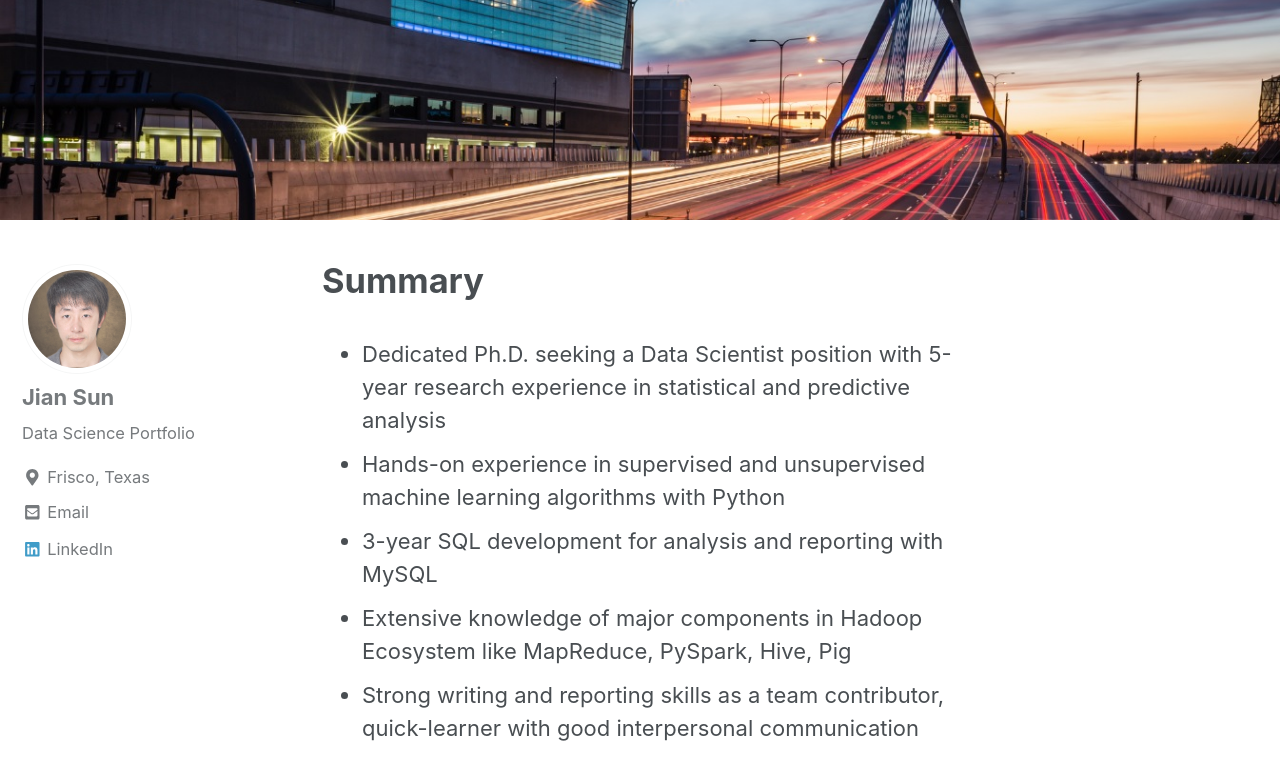
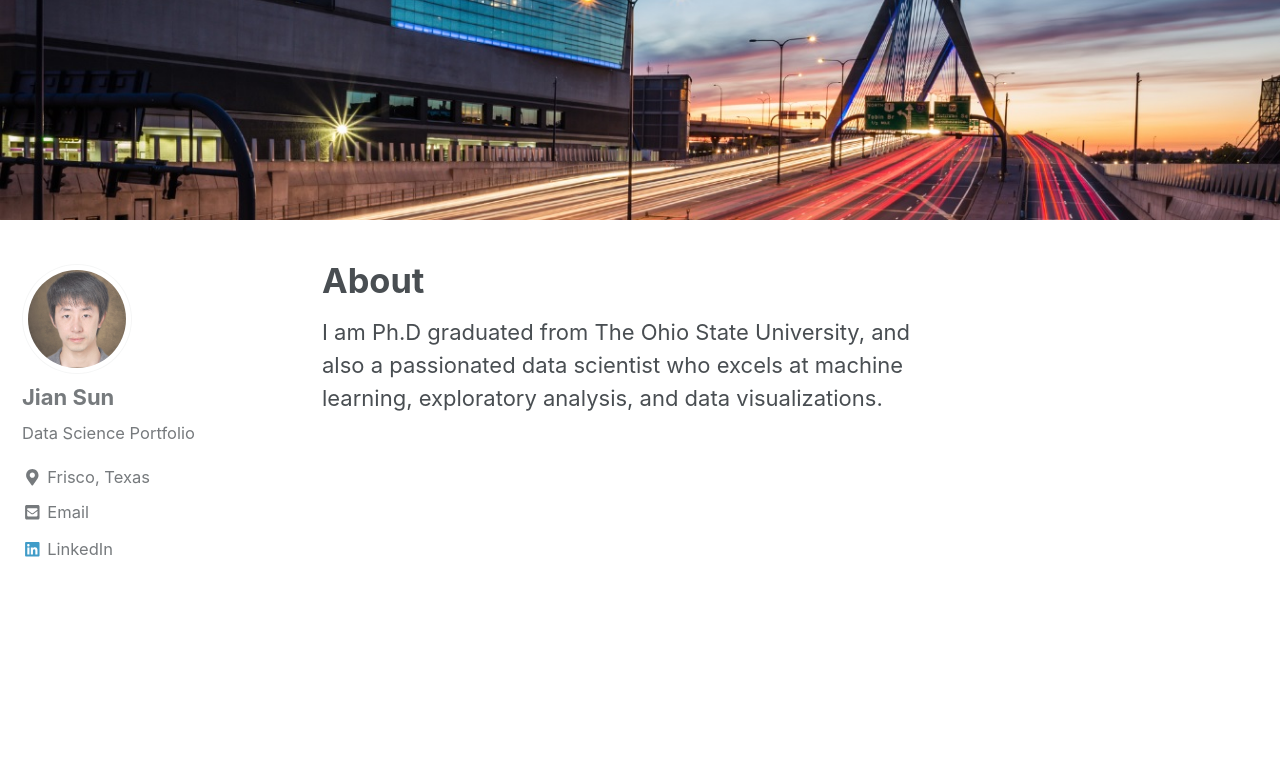
Before and after one commit to jianv/jianv.github.io, a Jekyll site: the page built from _pages/about.md, in a window 1280 px wide and 900 px high, scrolled down 353 px. Shown: the top 780 px of the window. Built offline with Jekyll 4.4.1, drawn with Linux system fonts in a browser that asks for light colours; nearby versions of some CDN libraries.

Commit message:
Update about.md

```diff
--- a/_pages/about.md
+++ b/_pages/about.md
@@ -1,11 +1,8 @@
 ---
-title: "Summary"
+title: "About"
 permalink: /about/
 header:
   image: "/images/zakim.jpg"
+
 ---
-* Dedicated Ph.D. seeking a Data Scientist position with 5-year research experience in statistical and predictive analysis
-* Hands-on experience in supervised and unsupervised machine learning algorithms with Python
-* 3-year SQL development for analysis and reporting with MySQL
-* Extensive knowledge of major components in Hadoop Ecosystem like MapReduce, PySpark, Hive, Pig
-* Strong writing and reporting skills as a team contributor, quick-learner with good interpersonal communication
+I am Ph.D graduated from The Ohio State University, and also a passionated data scientist who excels at machine learning, exploratory analysis, and data visualizations.
```
